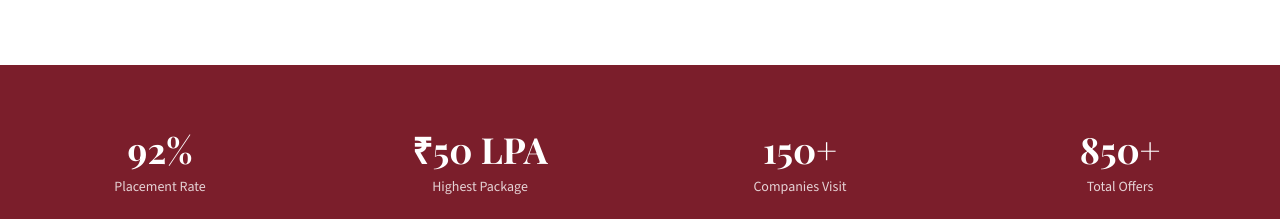
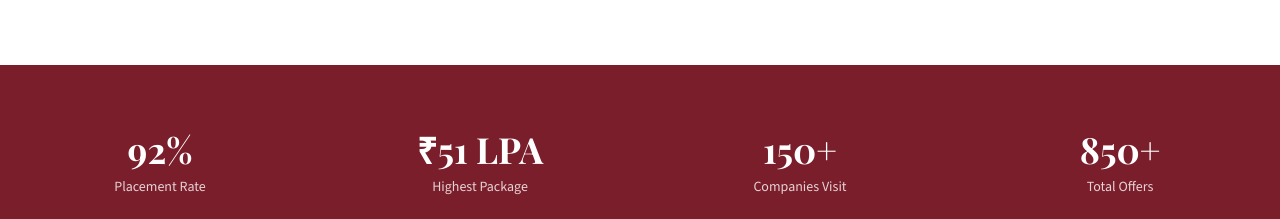
Before and after one commit to Umadevi0305/edureach_demo, a React (Vite) app in the folder client/: page / in a window 1280 px wide. Shown: the part 1260-1479 px from the top of the page. Built offline with nearby package versions, Linux system fonts and the light colour scheme; no server answers.

Commit message:
testing cicd

```diff
--- a/client/src/data/content.js
+++ b/client/src/data/content.js
@@ -59,7 +59,7 @@ export const aboutContent = {
 export const achievementsContent = {
   stats: [
     { value: "92%", label: "Placement Rate" },
-    { value: "₹50 LPA", label: "Highest Package" },
+    { value: "₹51 LPA", label: "Highest Package" },
     { value: "150+", label: "Companies Visit" },
     { value: "850+", label: "Total Offers" },
   ],
```
